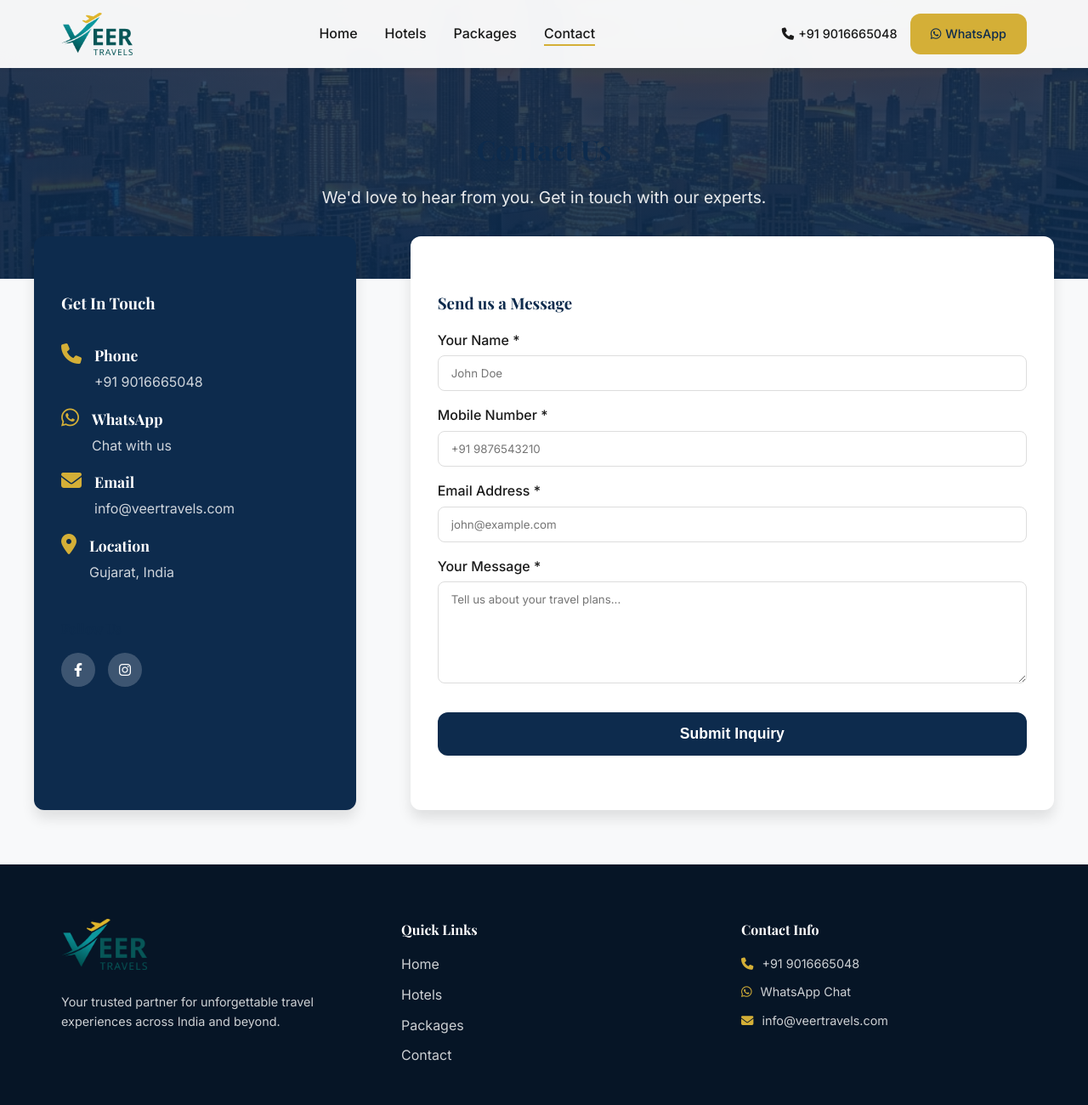
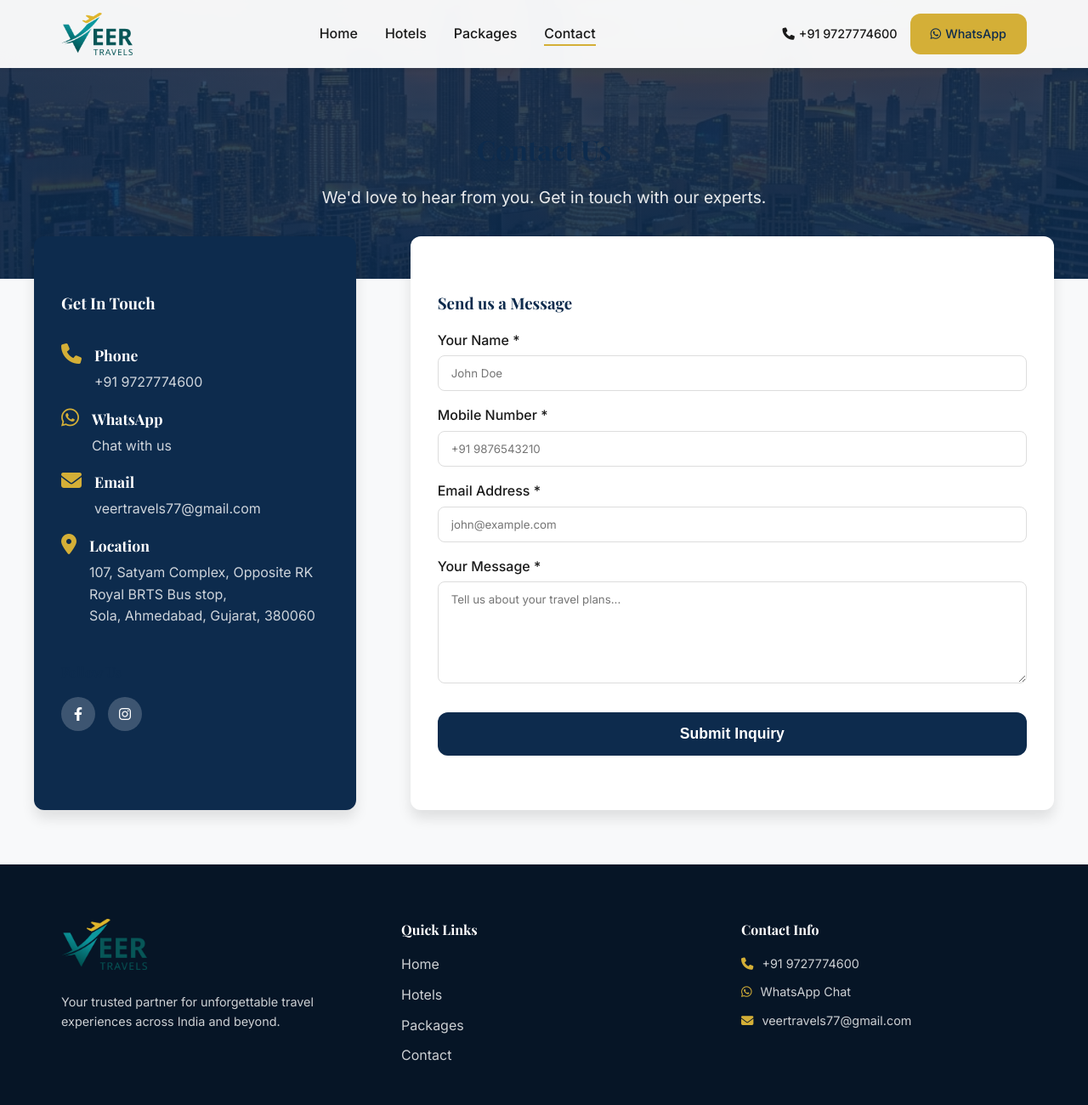
Before and after one commit to dishen41/Travels_Website, a plain HTML site: page contact.html in a window 1280 px wide. Shown: the top 1300 px of the page at 85% size. Drawn offline with nearby package versions, Linux system fonts and the light colour scheme.

Commit message:
Change Phone Number and email address

```diff
--- a/contact.html
+++ b/contact.html
@@ -106,8 +106,8 @@
                 </ul>
             </nav>
             <div class="contact-info">
-                <a href="tel:+919016665048"><i class="fa-solid fa-phone"></i> +91 9016665048</a>
-                <a href="https://wa.me/919016665048" class="btn btn-secondary"><i class="fa-brands fa-whatsapp"></i> WhatsApp</a>
+                <a href="tel:+919727774600"><i class="fa-solid fa-phone"></i> +91 9727774600</a>
+                <a href="https://wa.me/919727774600" class="btn btn-secondary"><i class="fa-brands fa-whatsapp"></i> WhatsApp</a>
             </div>
             <div class="mobile-toggle" id="mobileToggle">
                 <i class="fa-solid fa-bars"></i>
@@ -134,7 +134,7 @@
                     <i class="fa-solid fa-phone"></i>
                     <div>
                         <h4>Phone</h4>
-                        <p><a href="tel:+919016665048" style="color:rgba(255,255,255,0.8);">+91 9016665048</a></p>
+                        <p><a href="tel:+919727774600" style="color:rgba(255,255,255,0.8);">+91 9727774600</a></p>
                     </div>
                 </div>
 
@@ -142,7 +142,7 @@
                     <i class="fa-brands fa-whatsapp"></i>
                     <div>
                         <h4>WhatsApp</h4>
-                        <p><a href="https://wa.me/919016665048" style="color:rgba(255,255,255,0.8);">Chat with us</a></p>
+                        <p><a href="https://wa.me/919727774600" style="color:rgba(255,255,255,0.8);">Chat with us</a></p>
                     </div>
                 </div>
 
@@ -150,7 +150,7 @@
                     <i class="fa-solid fa-envelope"></i>
                     <div>
                         <h4>Email</h4>
-                        <p><a href="mailto:info@veertravels.com" style="color:rgba(255,255,255,0.8);">info@veertravels.com</a></p>
+                        <p><a href="mailto:veertravels77@gmail.com" style="color:rgba(255,255,255,0.8);">veertravels77@gmail.com</a></p>
                     </div>
                 </div>
 
@@ -158,7 +158,7 @@
                     <i class="fa-solid fa-location-dot"></i>
                     <div>
                         <h4>Location</h4>
-                        <p style="color:rgba(255,255,255,0.8);">Gujarat, India</p>
+                        <p style="color:rgba(255,255,255,0.8); line-height: 1.6;">107, Satyam Complex, Opposite RK Royal BRTS Bus stop,<br>Sola, Ahmedabad, Gujarat, 380060</p>
                     </div>
                 </div>
 
@@ -223,9 +223,9 @@
                 <div class="footer-col">
                     <h4>Contact Info</h4>
                     <ul style="font-size:0.9rem;">
-                        <li style="display:flex; gap:10px;"><i class="fa-solid fa-phone" style="color:var(--secondary-color); margin-top:5px;"></i> <a href="tel:+919016665048">+91 9016665048</a></li>
-                        <li style="display:flex; gap:10px;"><i class="fa-brands fa-whatsapp" style="color:var(--secondary-color); margin-top:5px;"></i> <a href="https://wa.me/919016665048">WhatsApp Chat</a></li>
-                        <li style="display:flex; gap:10px;"><i class="fa-solid fa-envelope" style="color:var(--secondary-color); margin-top:5px;"></i> <a href="mailto:info@veertravels.com">info@veertravels.com</a></li>
+                        <li style="display:flex; gap:10px;"><i class="fa-solid fa-phone" style="color:var(--secondary-color); margin-top:5px;"></i> <a href="tel:+919727774600">+91 9727774600</a></li>
+                        <li style="display:flex; gap:10px;"><i class="fa-brands fa-whatsapp" style="color:var(--secondary-color); margin-top:5px;"></i> <a href="https://wa.me/919727774600">WhatsApp Chat</a></li>
+                        <li style="display:flex; gap:10px;"><i class="fa-solid fa-envelope" style="color:var(--secondary-color); margin-top:5px;"></i> <a href="mailto:veertravels77@gmail.com">veertravels77@gmail.com</a></li>
                     </ul>
                 </div>
             </div>
```
Also changed, not shown: hotels.html (+5 -5 lines), index.html (+5 -5 lines), packages.html (+5 -5 lines), admin.html (line endings or trailing spaces).
